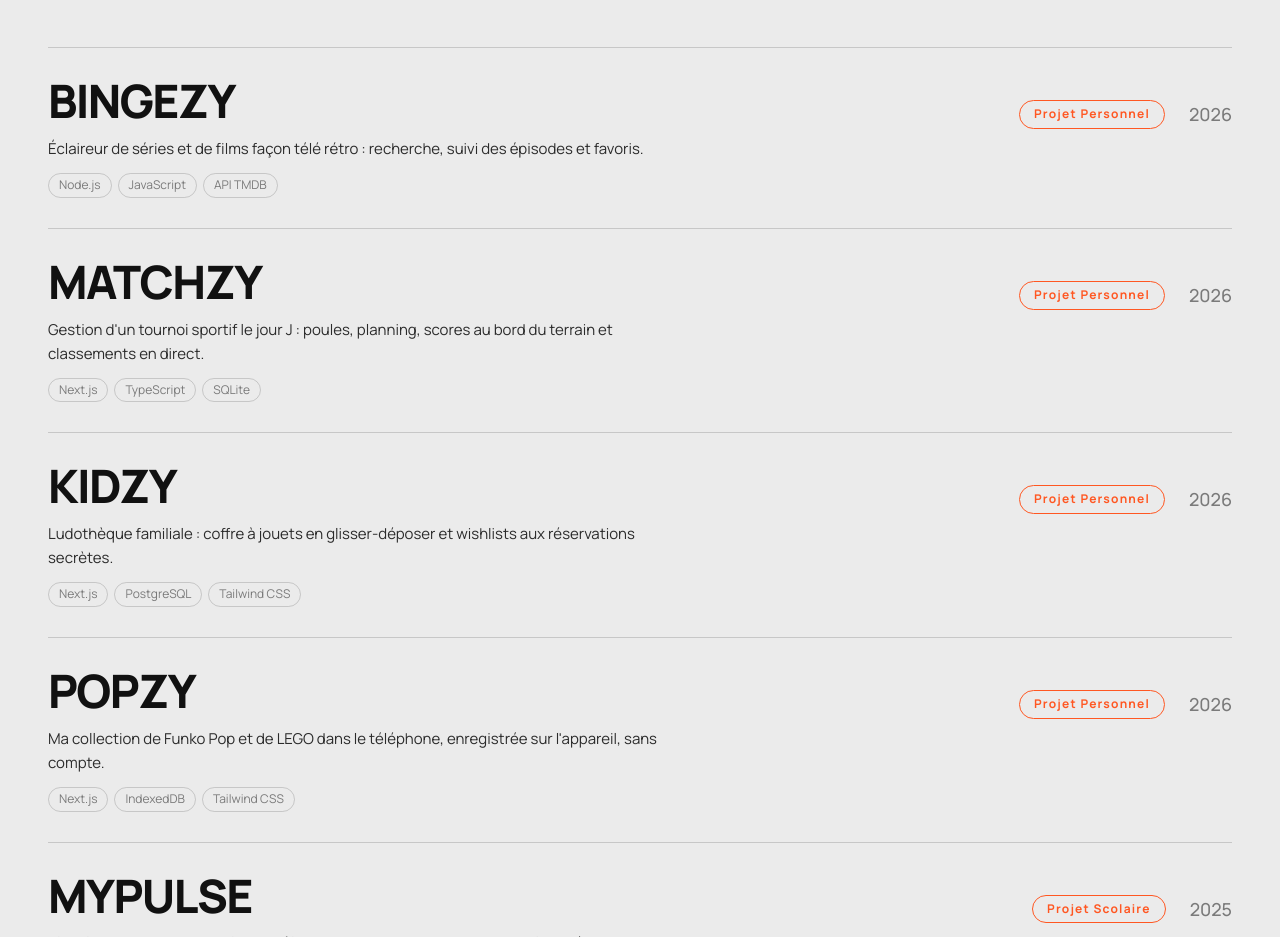
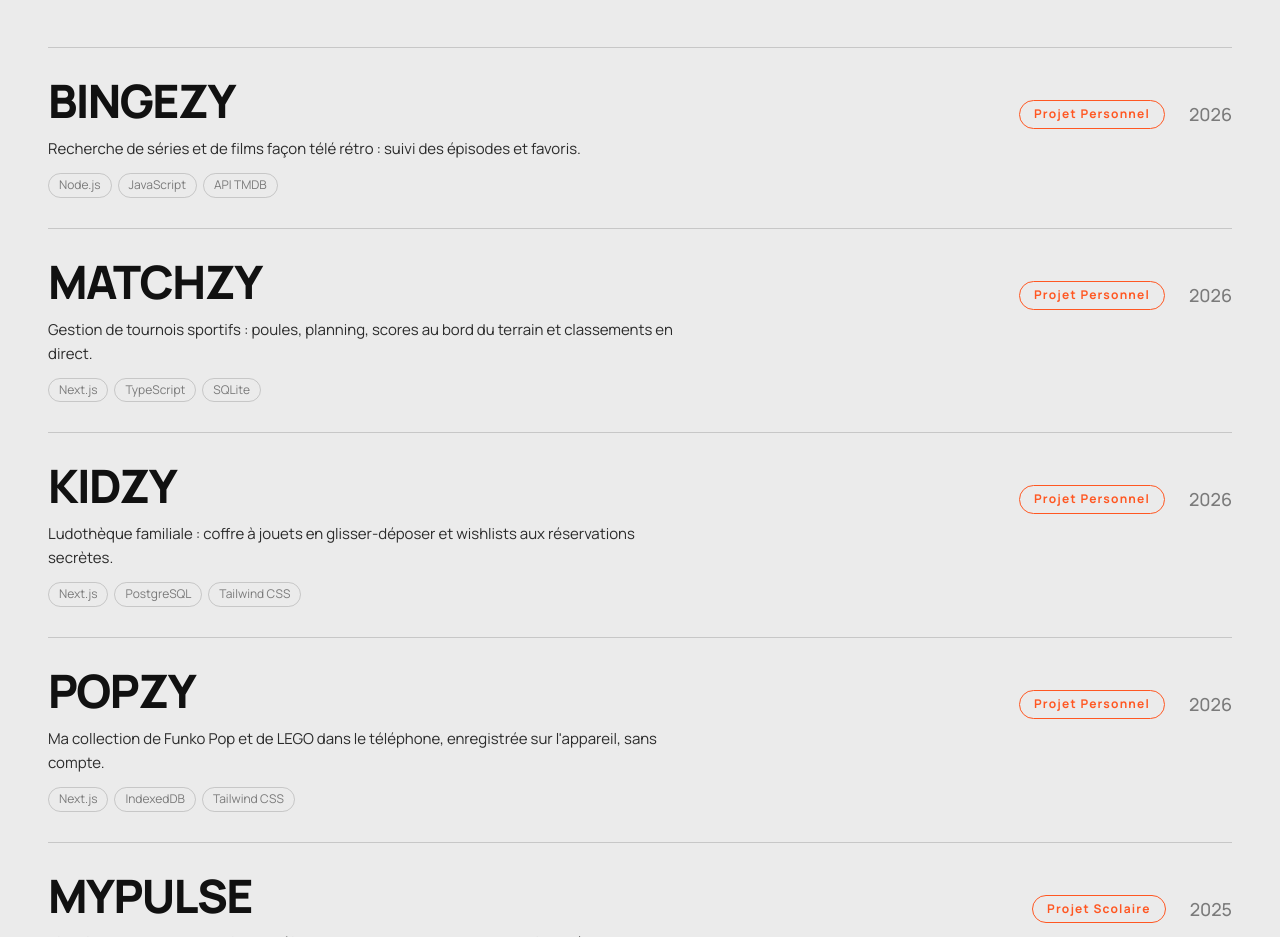
Before and after one commit to LilianSCH1/portfolio_schmitt, a website with bundled scripts: page public/portfolio.html in a window 1280 px wide. Shown: the part 1160-2097 px from the top of the page. Built offline with nearby package versions, Linux system fonts and the light colour scheme.

Commit message:
Update project descriptions for clarity and conciseness

```diff
--- a/public/portfolio.html
+++ b/public/portfolio.html
@@ -64,7 +64,7 @@
       <a class="row" data-cursor="Visiter" href="https://bingezy.neoheberg.fr/" data-viewer="Bingezy" data-preview="assets/uploads/bingezy.webp">
         <h3 class="row-title">Bingezy</h3>
         <span class="row-meta"><span class="tag">Projet Personnel</span><span>2026</span></span>
-        <p class="row-desc">Éclaireur de séries et de films façon télé rétro : recherche, suivi des épisodes et favoris.</p>
+        <p class="row-desc">Recherche de séries et de films façon télé rétro : suivi des épisodes et favoris.</p>
         <ul class="row-stack" aria-label="Technologies"><li>Node.js</li><li>JavaScript</li><li>API TMDB</li></ul>
         <span class="row-go" aria-hidden="true">↗</span>
       </a>
@@ -73,7 +73,7 @@
       <a class="row" data-cursor="Visiter" href="https://matchzy.neoheberg.fr/" data-viewer="Matchzy" data-preview="assets/uploads/matchzy.webp">
         <h3 class="row-title">Matchzy</h3>
         <span class="row-meta"><span class="tag">Projet Personnel</span><span>2026</span></span>
-        <p class="row-desc">Gestion d'un tournoi sportif le jour J : poules, planning, scores au bord du terrain et classements en direct.</p>
+        <p class="row-desc">Gestion de tournois sportifs : poules, planning, scores au bord du terrain et classements en direct.</p>
         <ul class="row-stack" aria-label="Technologies"><li>Next.js</li><li>TypeScript</li><li>SQLite</li></ul>
         <span class="row-go" aria-hidden="true">↗</span>
       </a>
```
